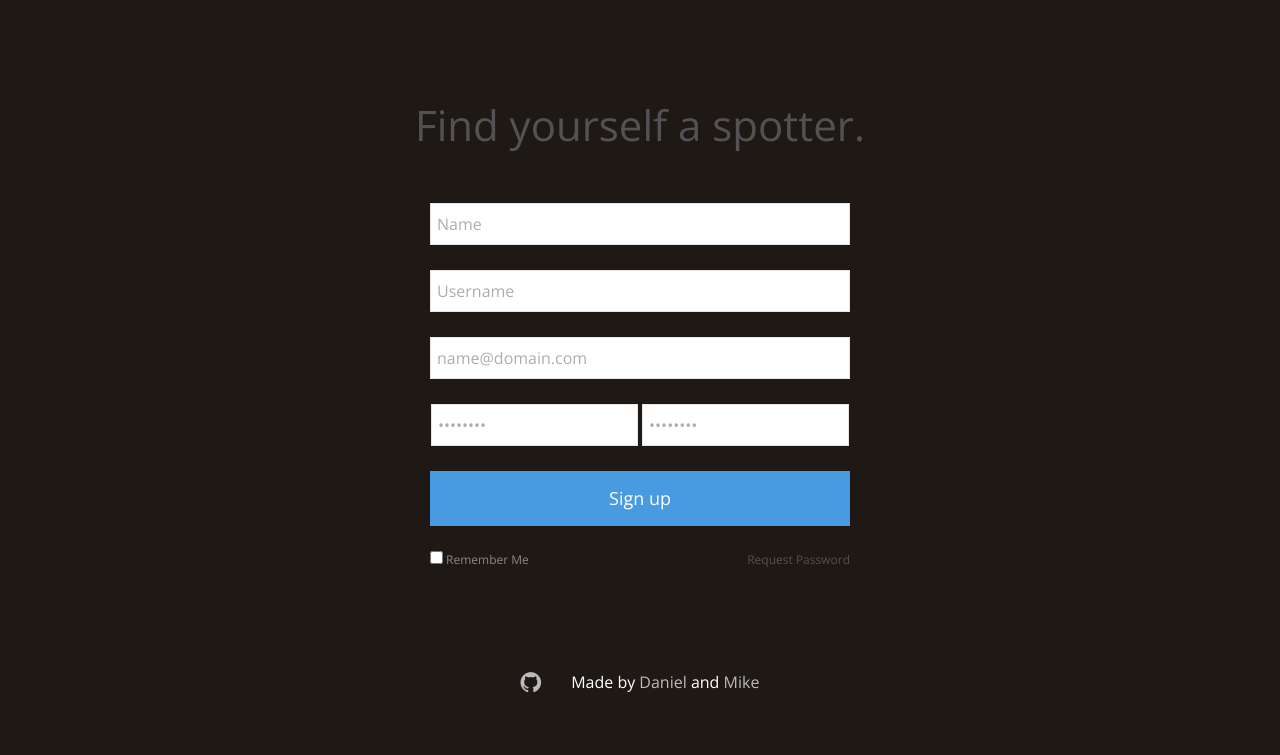
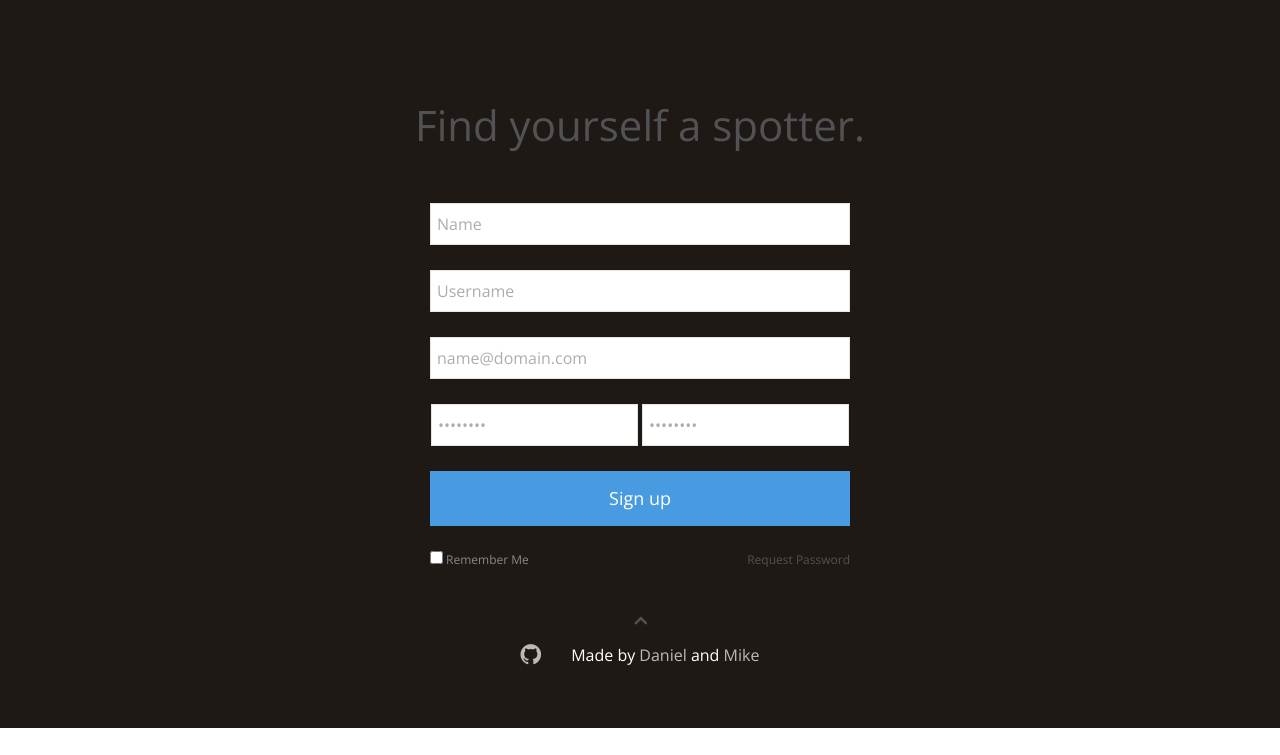
Before and after one commit to DZwell/meathead_meetup, a website: page app/index.html in a window 1280 px wide. Shown: the part 2743-3498 px from the top of the page. After the commit the page ends 3471 px from the top, so only its background shows below. Drawn offline with nearby package versions, Linux system fonts and the light colour scheme.

Commit message:
add scroll up

```diff
--- a/app/index.html
+++ b/app/index.html
@@ -21,7 +21,7 @@
             <h2>The easiest way to find a workout partner.</h2>
 
             <!-- Sign-in form -->
-            <div class="uk-width-large-1-1 uk-container-center">
+            <div id="sign-in" class="uk-width-large-1-1 uk-container-center">
               <div class="uk-width-large-1-2 uk-container-center">
                 <form class="uk-form uk-form-stacked" action="/user/authenticate" method="post">
                   <div class="uk-form-row">
@@ -112,7 +112,7 @@
     </div>
   </div>
 
-  <div id="tm-main" class="tm-main uk-block uk-block-secondary">
+  <div id="tm-main" class="tm-main uk-block uk-block-secondary" style="padding-bottom: 30px;">
     <div class="uk-container uk-container-center">
       <div class="uk-grid" data-uk-grid-match data-uk-grid-margin>
         <main id="about" class="uk-width-1-1">
@@ -186,6 +186,11 @@
       <section class="uk-grid uk-grid-match" data-uk-grid-margin>
         <div class="uk-width-medium-1-1">
           <div class="uk-panel ">
+            <a href="#tm-hero" class="page-scroll" style="text-decoration: none;">
+              <span class="fa-stack fa-lg fa-dark">
+                <i class="fa fa-angle-down fa-stack-1x fa-rotate-180" style="font-weight: bold;"></i>
+              </span>
+            </a>
             <ul class="uk-grid uk-grid-medium uk-flex uk-flex-center">
               <li><a href="#" class="uk-contrast uk-icon-small uk-icon-github"></a></li>
               <li>Made by <a href="https://github.com/DZwell" target="_blank">Daniel</a> and <a href="http://www.mikeskalandunas.com/">Mike</a></li>
@@ -200,6 +205,7 @@
   <script src="https://ajax.googleapis.com/ajax/libs/jquery/2.2.0/jquery.min.js"></script>
   <script src="http://cdnjs.cloudflare.com/ajax/libs/jquery-easing/1.3/jquery.easing.min.js"></script>
   <script src="js/lib/scroll.js"></script>
+  <script src="js/lib/form.js"></script>
   <script src="js/lib/sign-in.js"></script>
   <script src="js/lib/sign-up.js"></script>
 </body>
```
Also changed, not shown: app/js/lib/form.js (added).
